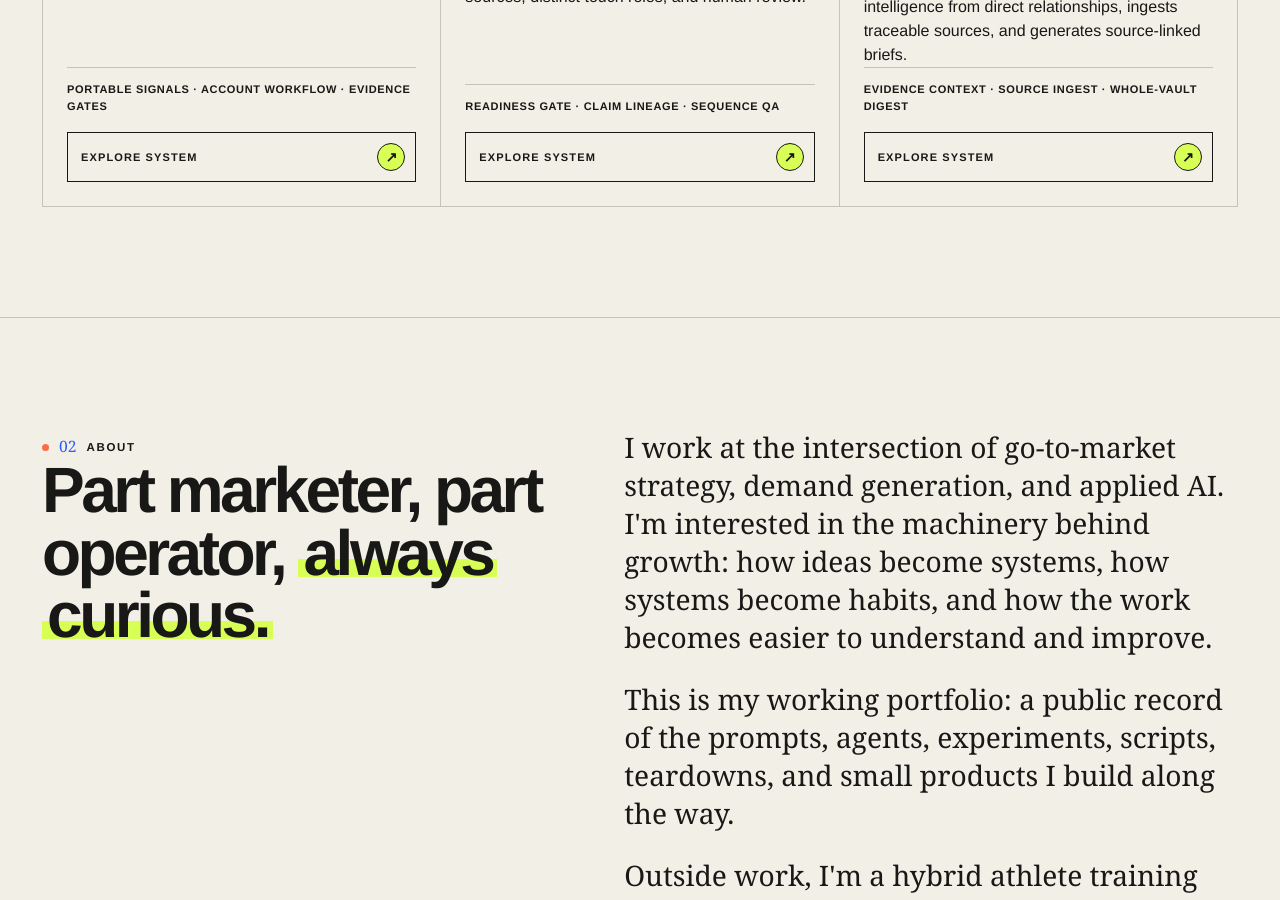
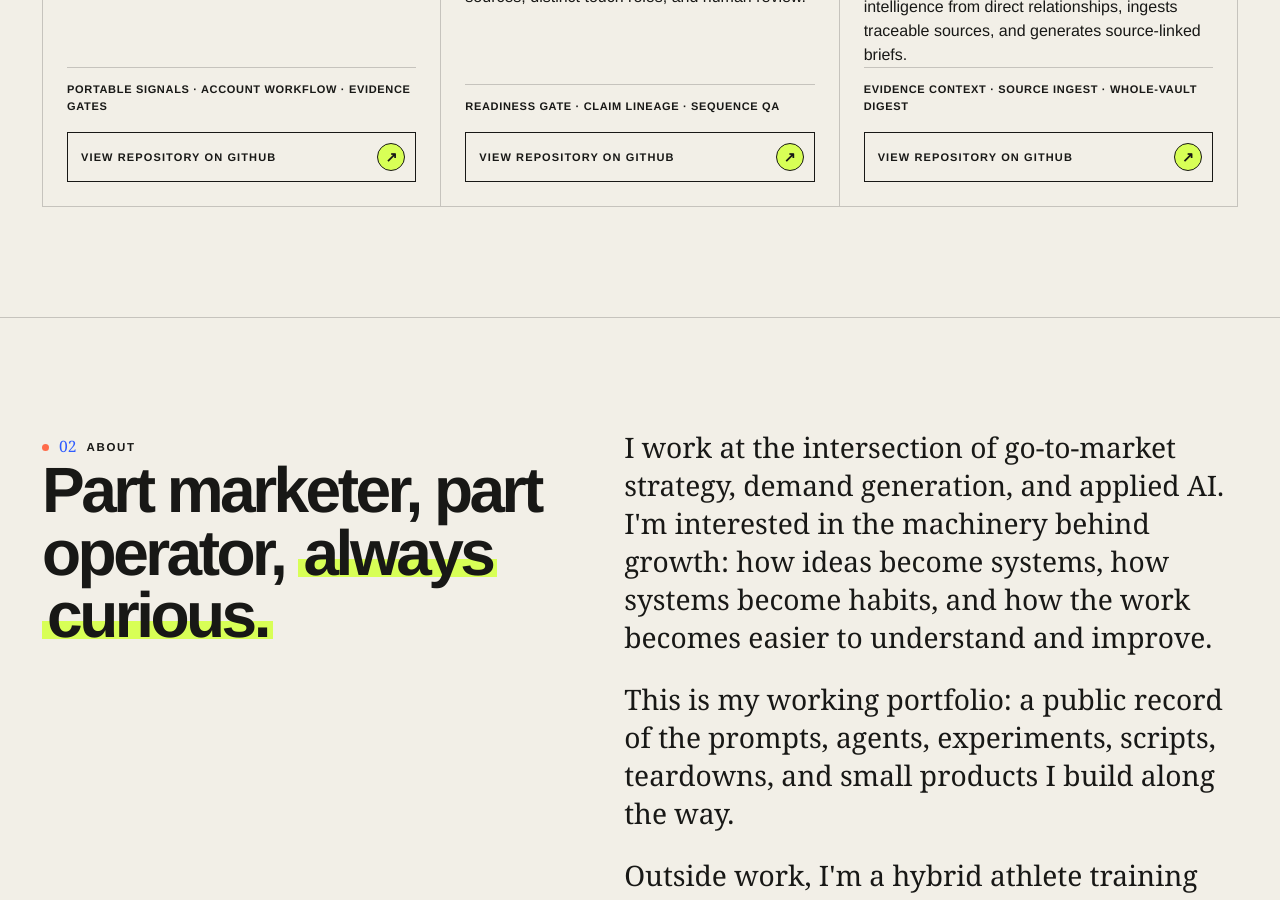
Before and after one commit to reshma-baskaran/reshma.baskaran, a Next.js app: page / in a window 1280 px wide. Shown: the part 1500-2400 px from the top of the page. Built offline with nearby package versions, Linux system fonts and the light colour scheme.

Commit message:
Make repository links explicit

```diff
--- a/app/page.tsx
+++ b/app/page.tsx
@@ -213,6 +213,7 @@ export default function Home() {
               href={project.href}
               target="_blank"
               rel="noreferrer"
+              aria-label={`View ${project.title} on GitHub`}
               key={project.number}
             >
               <SystemVisual kind={project.visual} />
@@ -224,7 +225,7 @@ export default function Home() {
               <p>{project.description}</p>
               <div className="card-examples">{project.details}</div>
               <span className="card-action">
-                Explore system
+                View repository on GitHub
                 <span className="card-action-icon" aria-hidden="true">
                   ↗
                 </span>
```
